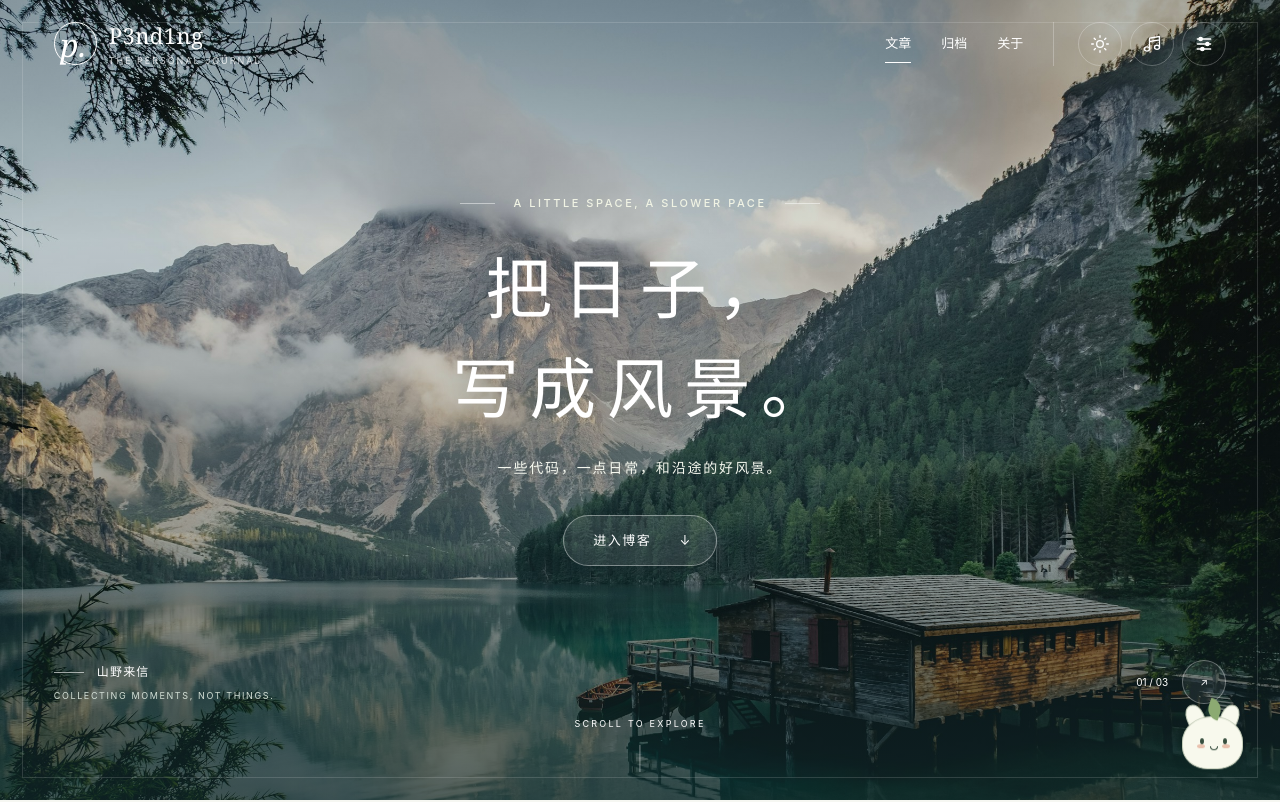
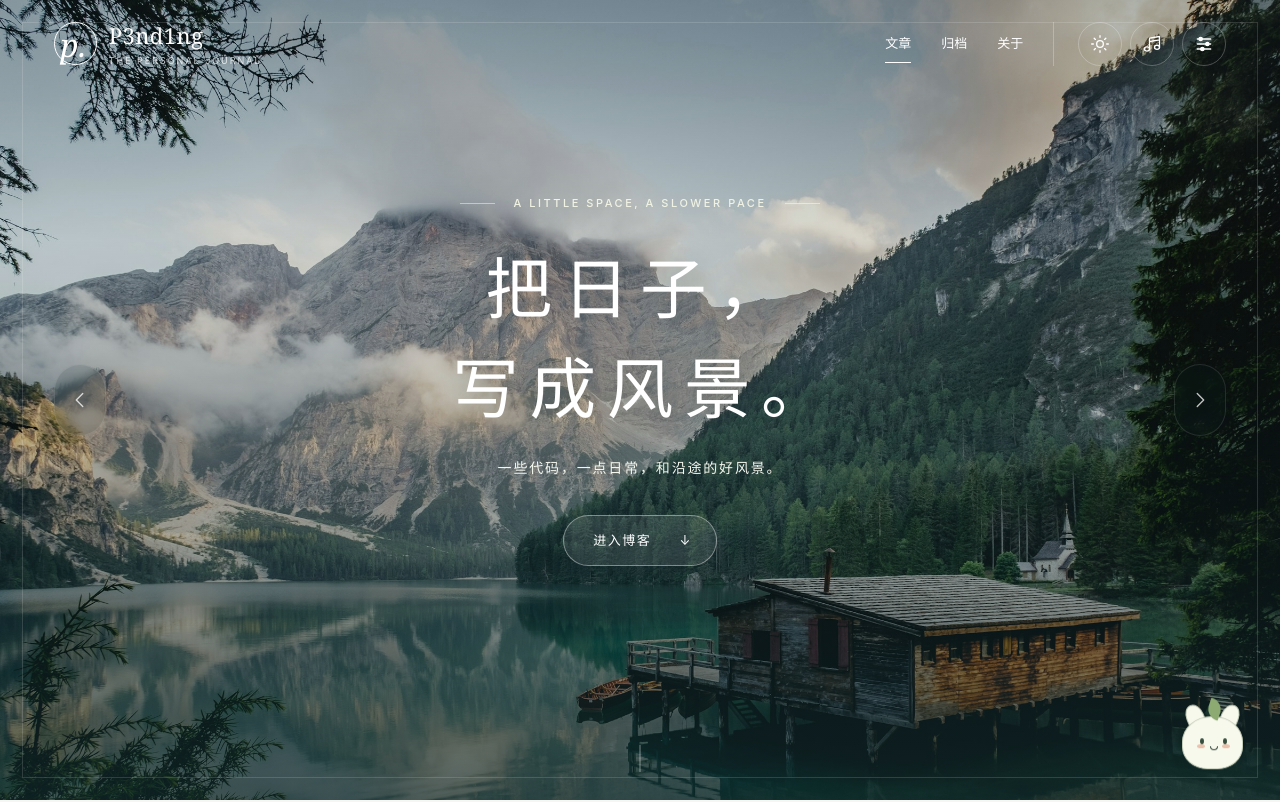
Before and after one commit to P3nd1ng/P3nd1ng.github.io, a website: page index.html in a window 1280 px wide. Shown: the top 802 px of the page. Drawn offline with Linux system fonts and the light colour scheme.

Commit message:
Simplify hero captions and add centered wallpaper arrows

```diff
--- a/css/home.css
+++ b/css/home.css
@@ -17,6 +17,10 @@ html[data-theme="dark"] .home-page.article-view::before{opacity:.6}
 .home-journal .blog-content{margin-top:0;margin-bottom:65px}
 .home-journal .blog-welcome{color:var(--ink);background:color-mix(in srgb,var(--card) 86%,transparent);backdrop-filter:blur(15px);border:1px solid var(--line);border-radius:12px;padding:9px 14px;margin-bottom:17px}
 .home-page .hero{--hero-progress:0;background:transparent}
+.wallpaper-arrow{position:absolute;top:50%;translate:0 -50%;width:52px;height:72px;border:1px solid #ffffff25;border-radius:28px;display:grid;place-items:center;background:#102b2b26;backdrop-filter:blur(5px);color:#fff;opacity:.75;z-index:2;transition:opacity .2s,background .2s}
+.wallpaper-arrow:hover,.wallpaper-arrow:focus-visible{opacity:1;background:#102b2b55}
+.wallpaper-arrow svg{width:22px;height:22px;fill:none;stroke:currentColor;stroke-width:1.5;stroke-linecap:round;stroke-linejoin:round}
+.wallpaper-prev{left:4.2%}.wallpaper-next{right:4.2%}
 .home-page .hero-content{translate:0 calc(var(--hero-progress)*75px)}
 .home-page .hero-content>*{opacity:calc(1 - var(--hero-progress)*.8)}
 .home-page .enter-button>span{display:inline-block;transition:translate .25s}
@@ -28,4 +32,4 @@ html[data-theme="dark"] .home-page.article-view::before{opacity:.6}
 @media(prefers-reduced-motion:reduce){.home-page .hero-content,.home-page .hero-image{translate:none;scale:none}.home-page .hero-content>*{opacity:1}}
 html[data-motion="off"] .home-page .hero-content,html[data-motion="off"] .home-page .hero-image{translate:none;scale:none}
 html[data-motion="off"] .home-page .hero-content>*{opacity:1}
-@media(max-width:680px){.home-journal{padding-top:25px}.home-journal .blog-content{margin-top:0;margin-bottom:45px}}
+@media(max-width:680px){.home-journal{padding-top:25px}.home-journal .blog-content{margin-top:0;margin-bottom:45px}.wallpaper-arrow{width:44px;height:64px;background:transparent;border-color:transparent;backdrop-filter:none}.wallpaper-prev{left:8px}.wallpaper-next{right:8px}.wallpaper-arrow svg{width:19px;height:19px}}
--- a/index.html
+++ b/index.html
@@ -21,8 +21,9 @@
       <p class="hero-description">一些代码，一点日常，和沿途的好风景。</p>
       <a class="enter-button" href="#journal">进入博客 <span aria-hidden="true">↓</span></a>
     </div>
-    <div class="hero-bottom"><div><div class="wallpaper-caption" id="wallpaper-caption">山野来信</div><small>COLLECTING MOMENTS, NOT THINGS.</small></div><div class="wallpaper-step"><span id="wallpaper-number">01 / 03</span><button class="icon-button" id="next-wallpaper" aria-label="切换下一张壁纸">↗</button></div></div>
-    <a class="hero-scroll" href="#journal">SCROLL TO EXPLORE<span></span></a>
+    <button class="wallpaper-arrow wallpaper-prev" id="prev-wallpaper" type="button" aria-label="上一张壁纸"><svg viewBox="0 0 24 24" aria-hidden="true"><path d="m15 5-7 7 7 7"></path></svg></button>
+    <button class="wallpaper-arrow wallpaper-next" id="next-wallpaper" type="button" aria-label="下一张壁纸"><svg viewBox="0 0 24 24" aria-hidden="true"><path d="m9 5 7 7-7 7"></path></svg></button>
+    <a class="hero-scroll" href="#journal" aria-label="向下进入文章列表"><span aria-hidden="true"></span></a>
   </section>
   <!-- home-journal:start -->
 <section class="blog-page home-journal" id="journal" tabindex="-1" aria-label="文章列表">
--- a/js/journal.js
+++ b/js/journal.js
@@ -56,8 +56,6 @@
     document.documentElement.dataset.motion=prefs.motion?'on':'off';
     document.documentElement.style.setProperty('--wallpaper',`url('/img/wallpapers/${prefs.wallpaper}.jpg')`);
     const w=wallpapers.find(w=>w.id===prefs.wallpaper);
-    if($('#wallpaper-caption')) $('#wallpaper-caption').textContent=w.name;
-    if($('#wallpaper-number')) $('#wallpaper-number').textContent=`0${wallpapers.indexOf(w)+1} / 03`;
     if($('#hero-image')) $('#hero-image').setAttribute('aria-label',w.alt);
     $$('[data-theme-choice]').forEach(el=>el.setAttribute('aria-pressed',String(el.dataset.themeChoice===prefs.theme)));
     $$('[data-wallpaper]').forEach(el=>el.setAttribute('aria-pressed',String(el.dataset.wallpaper===prefs.wallpaper)));
@@ -70,7 +68,13 @@
   $$('[data-theme-choice]').forEach(el=>el.addEventListener('click',()=>{prefs.theme=el.dataset.themeChoice;applyPreferences();}));
   $$('[data-wallpaper]').forEach(el=>el.addEventListener('click',()=>{prefs.wallpaper=el.dataset.wallpaper;applyPreferences();}));
   $('#theme-shortcut').addEventListener('click',()=>{const themes=['light','forest','dark'];prefs.theme=themes[(themes.indexOf(prefs.theme)+1)%3];applyPreferences();toast({light:'晴日留白',forest:'苔绿手记',dark:'深夜漫游'}[prefs.theme]);});
-  $('#next-wallpaper')?.addEventListener('click',()=>{prefs.wallpaper=wallpapers[(wallpapers.findIndex(w=>w.id===prefs.wallpaper)+1)%3].id;applyPreferences();});
+  function stepWallpaper(direction){
+    const index=wallpapers.findIndex(w=>w.id===prefs.wallpaper);
+    prefs.wallpaper=wallpapers[(index+direction+wallpapers.length)%wallpapers.length].id;
+    applyPreferences();
+  }
+  $('#prev-wallpaper')?.addEventListener('click',()=>stepWallpaper(-1));
+  $('#next-wallpaper')?.addEventListener('click',()=>stepWallpaper(1));
   $('#pet-toggle').addEventListener('change',e=>{prefs.pet=e.target.checked;applyPreferences();});
   $('#motion-toggle').addEventListener('change',e=>{prefs.motion=e.target.checked;applyPreferences();});
   $('#reset-preferences').addEventListener('click',()=>{prefs={theme:'light',wallpaper:'alpine',pet:true,motion:true};applyPreferences();toast('已恢复默认偏好');});
```
